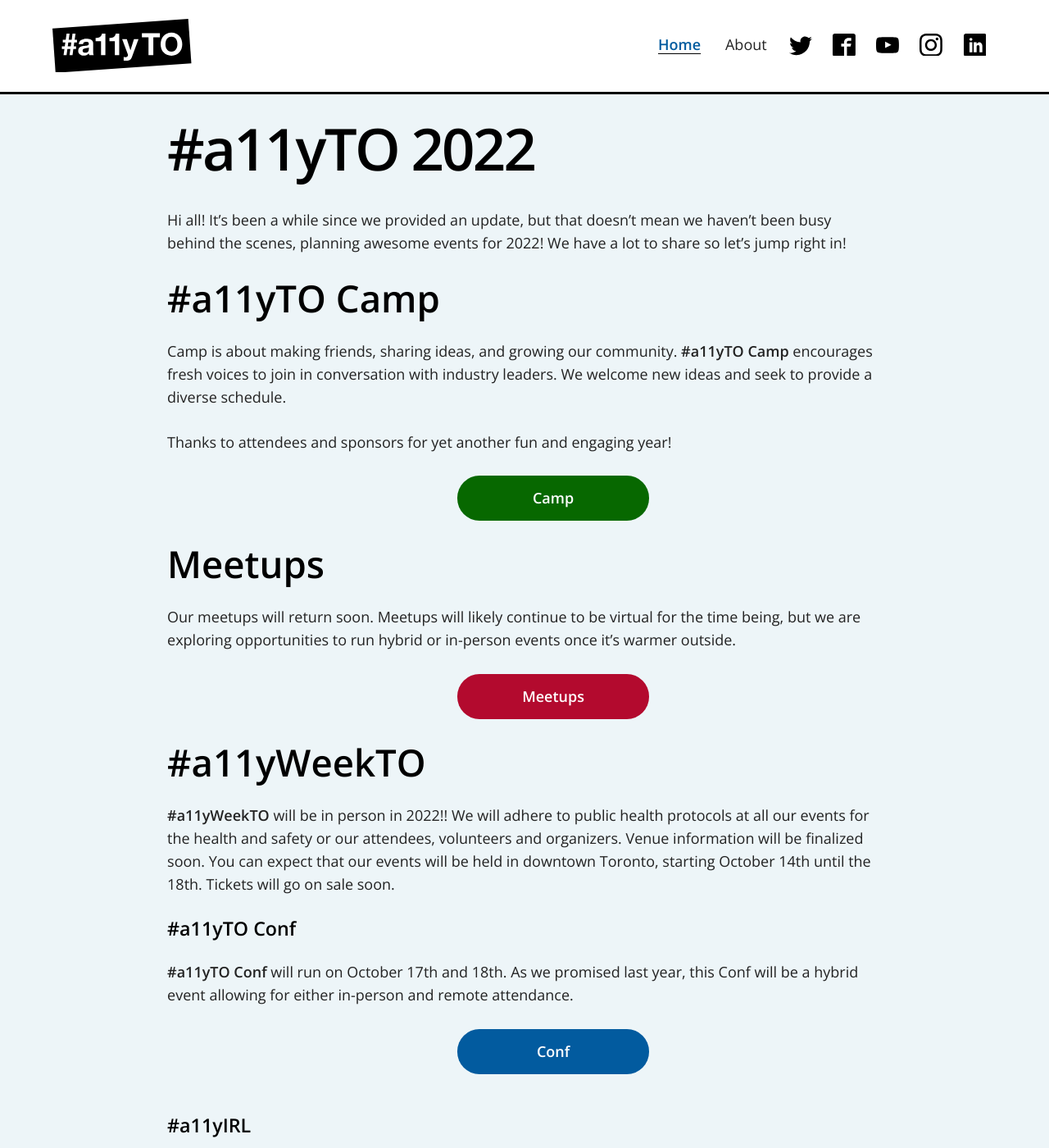
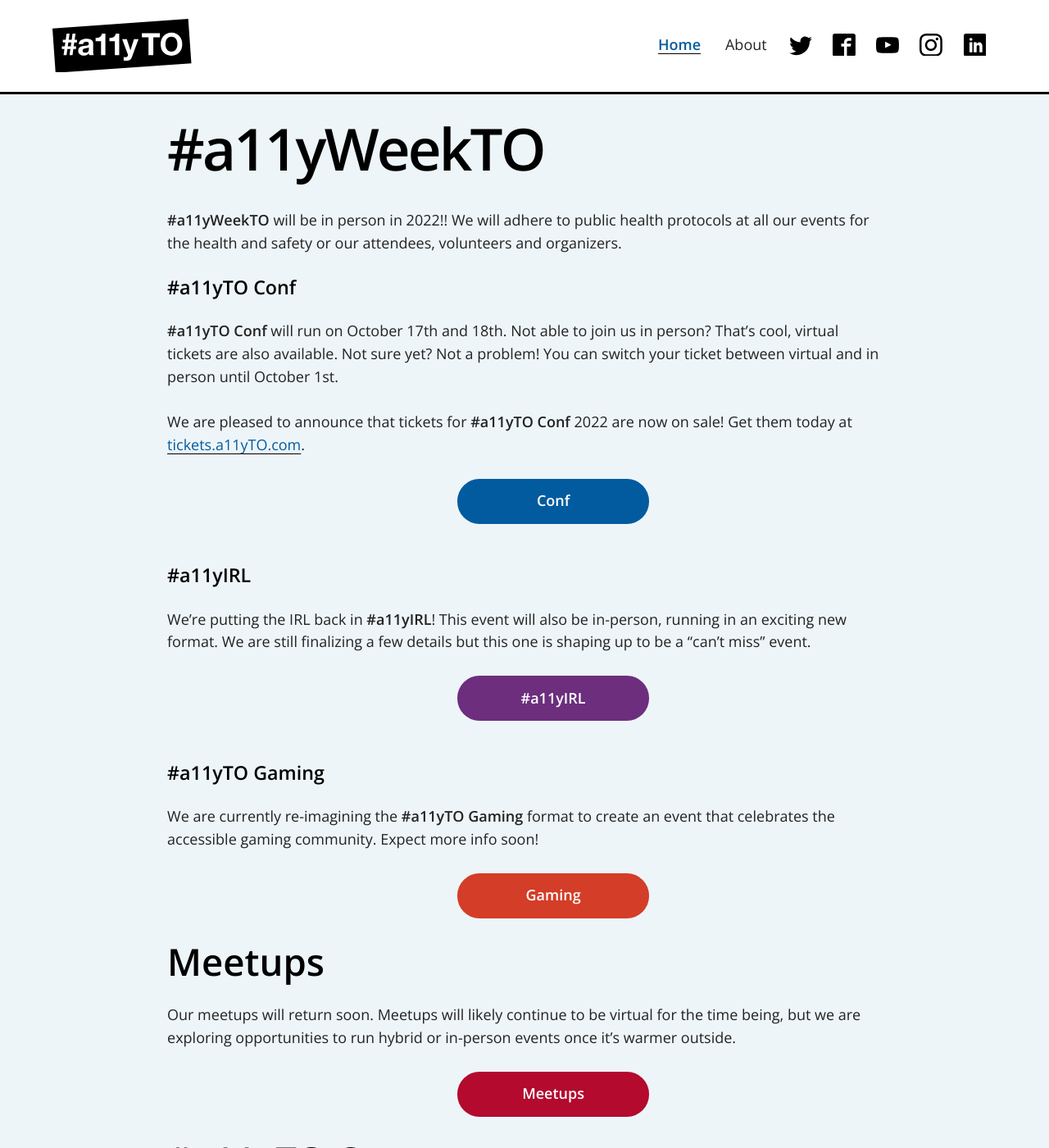
Before and after one commit to a11yTO/A11yTO-Main, a Jekyll site: the page built from index.html, in a window 1280 px wide and 1400 px high. Shown: the whole window at 82% size. Built offline with Jekyll 4.4.1, drawn with Linux system fonts in a browser that asks for light colours; some of the changed text lies outside the part shown.

Commit message:
Update copy

```diff
--- a/index.html
+++ b/index.html
@@ -6,31 +6,12 @@
 description: Accessibility Toronto
 ---
 
-<h2 class="page-title">#a11yTO 2022</h2>
-<p>Hi all! It’s been a while since we provided an update, but that doesn’t mean we haven’t been busy behind the scenes, planning awesome events for 2022! We have a lot to share so let’s jump right in!</p>
-
-<h3>#a11yTO Camp</h3>
-<p>Camp is about making friends, sharing ideas, and growing our community. <strong>#a11yTO Camp</strong> encourages fresh voices to join in conversation with industry leaders. We welcome new ideas and seek to provide a diverse schedule.</p>
-<p>Thanks to attendees and sponsors for yet another fun and engaging year!</p>
-<ul class="branded-events">
-  <li>
-    <a class="camp" href="https://camp.a11yto.com/" rel="external">Camp</a>
-  </li>
-</ul>
-
-<h3>Meetups</h3>
-<p>Our meetups will return soon. Meetups will likely continue to be virtual for the time being, but we are exploring opportunities to run hybrid or in-person events once it’s warmer outside.</p>
-<ul class="branded-events">
-  <li>
-    <a class="meetup" href="https://meetup.a11yto.com/" rel="external">Meetups</a>
-  </li>
-</ul>
-
-<h3>#a11yWeekTO</h3>
-<p><strong>#a11yWeekTO</strong> will be in person in 2022!! We will adhere to public health protocols at all our events for the health and safety or our attendees, volunteers and organizers. Venue information will be finalized soon. You can expect that our events will be held in downtown Toronto, starting October 14th until the 18th. Tickets will go on sale soon.</p>
+<h2 class="page-title">#a11yWeekTO</h2>
+<p><strong>#a11yWeekTO</strong> will be in person in 2022!! We will adhere to public health protocols at all our events for the health and safety or our attendees, volunteers and organizers.</p>
 
 <h4 class="sub-head">#a11yTO Conf</h4>
-<p><strong>#a11yTO Conf</strong> will run on October 17th and 18th. As we promised last year, this Conf will be a hybrid event allowing for either in-person and remote attendance.</p>
+<p><strong>#a11yTO Conf</strong> will run on October 17th and 18th. Not able to join us in person? That’s cool, virtual tickets are also available. Not sure yet? Not a problem! You can switch your ticket between virtual and in person until October 1st.</p>
+<p>We are pleased to announce that tickets for <strong>#a11yTO Conf</strong> 2022 are now on sale! Get them today at <a href="https://tickets.a11yto.com/">tickets.a11yTO.com</a>.</p>
 <ul class="branded-events">
   <li>
     <a class="conf" href="https://conf.a11yto.com/" rel="external">Conf</a>
@@ -53,6 +34,23 @@
   </li>
 </ul>
 
+<h3>Meetups</h3>
+<p>Our meetups will return soon. Meetups will likely continue to be virtual for the time being, but we are exploring opportunities to run hybrid or in-person events once it’s warmer outside.</p>
+<ul class="branded-events">
+  <li>
+    <a class="meetup" href="https://meetup.a11yto.com/" rel="external">Meetups</a>
+  </li>
+</ul>
+
+<h3>#a11yTO Camp</h3>
+<p>Camp is about making friends, sharing ideas, and growing our community. <strong>#a11yTO Camp</strong> encourages fresh voices to join in conversation with industry leaders. We welcome new ideas and seek to provide a diverse schedule.</p>
+<p>Thanks to attendees and sponsors for yet another fun and engaging year!</p>
+<ul class="branded-events">
+  <li>
+    <a class="camp" href="https://camp.a11yto.com/" rel="external">Camp</a>
+  </li>
+</ul>
+
 <!-- <h3>Volunteers</h3>
 <p>We are on the lookout for event volunteers! As you can imagine, it takes a lot of people to make these events successful, and we are looking to grow our team.</p>
 <p>If you are interested in volunteering at our events, <a href="mailto:info@a11yto.com">please treach out to us</a>.</p> -->
```
